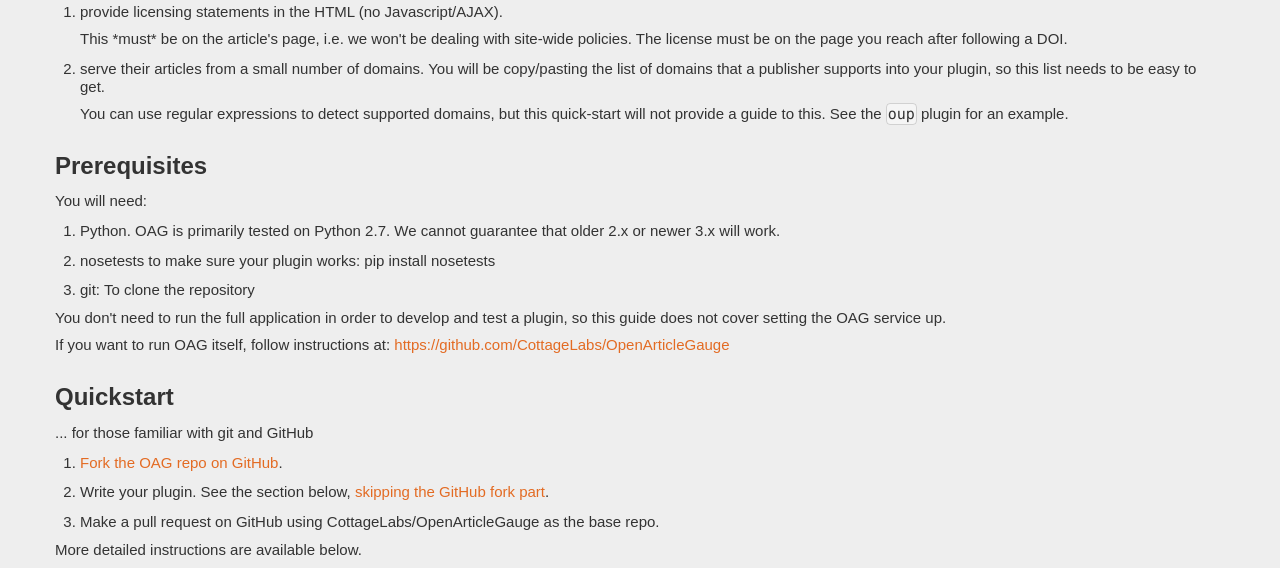
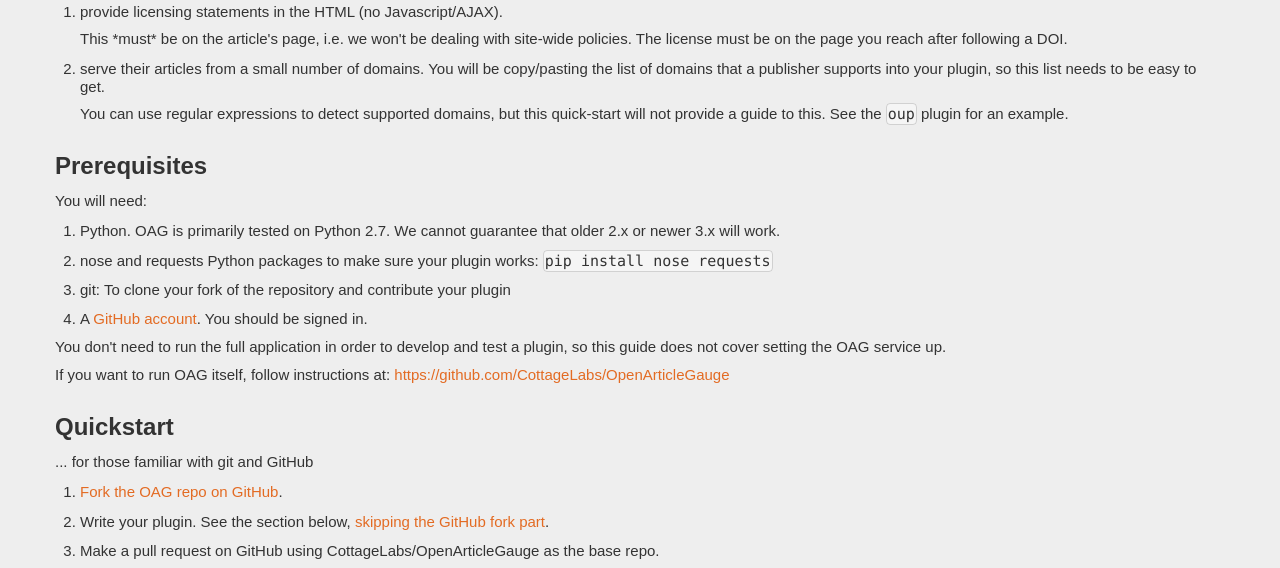
Before and after one commit to CottageLabs/OpenArticleGauge, a Flask app: page /developers/plugins in a window 1280 px wide. Shown: the part 373-941 px from the top of the page. Run offline with Flask 2, Linux system fonts and the light colour scheme; parts of the project's set-up code (start-up, migrations or seed data) failed here and were passed over; some libraries are stand-ins or nearby versions.

Commit message:
fix #12 by fixing plugin howto requirements

```diff
--- a/openarticlegauge/templates/developers/plugins.html
+++ b/openarticlegauge/templates/developers/plugins.html
@@ -28,8 +28,9 @@
 <div>You will need:</div>
 <ol>
     <li>Python. OAG is primarily tested on Python 2.7. We cannot guarantee that older 2.x or newer 3.x will work.</li>
-    <li>nosetests to make sure your plugin works: pip install nosetests</li>
-    <li>git: To clone the repository</li>
+    <li>nose and requests Python packages to make sure your plugin works: <span class="inlinecode">pip install nose requests</span></li>
+    <li>git: To clone your fork of the repository and contribute your plugin</li>
+    <li>A <a href="http://github.com" target="_blank">GitHub account</a>. You should be signed in.</li>
 </ol>
 
 <div>You don't need to run the full application in order to develop and test a plugin, so this guide does not cover setting the OAG service up.</div>
```
